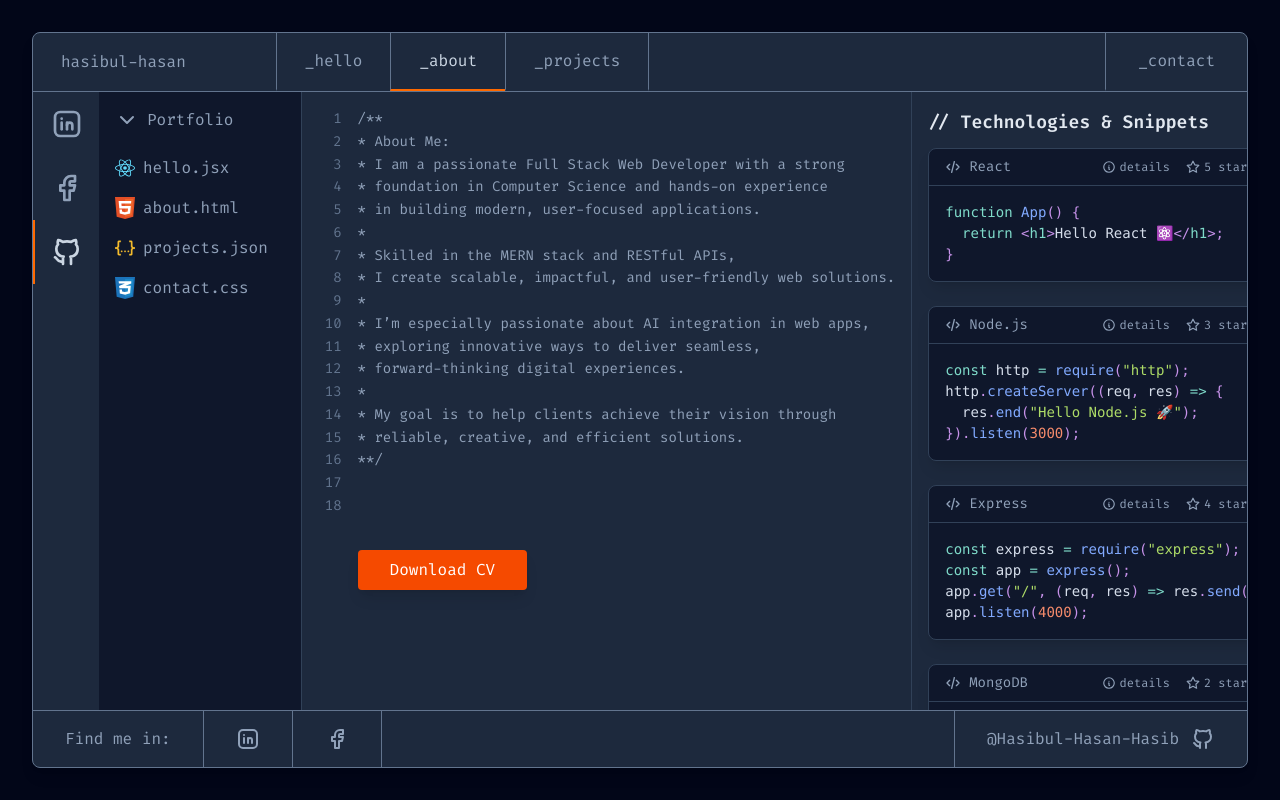
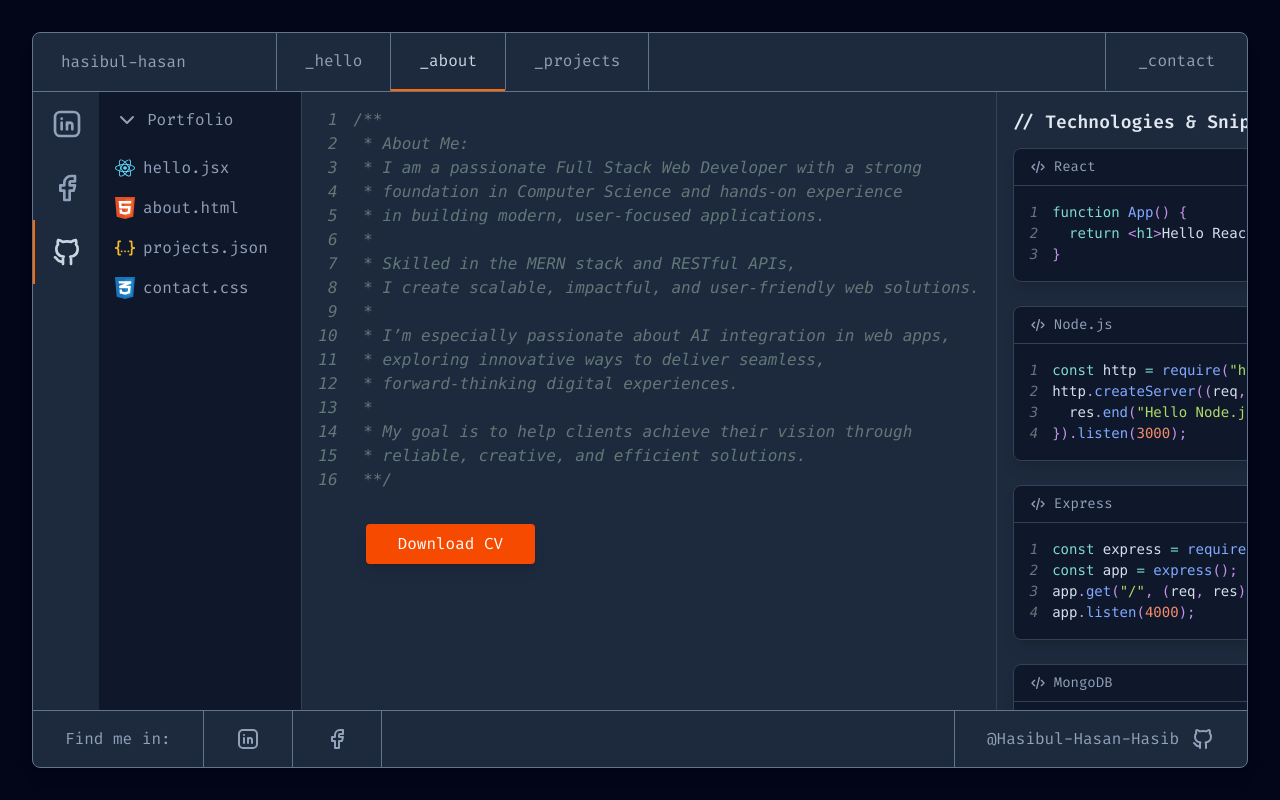
Before and after one commit to Hasibul-Hasan-Hasib/portfolio-v2, a React (Vite) app: page /about in a window 1280 px wide. Built offline with nearby package versions, Linux system fonts and the light colour scheme; a web font is replaced by a local one.

Commit message:
feat: enhance About page with structured 'About Me' section and syntax highlighting; improve readability and presentation

```diff
--- a/src/pages/About.jsx
+++ b/src/pages/About.jsx
@@ -1,3 +1,4 @@
+/*************  ✨ Windsurf Command 🌟  *************/
 import { motion } from "framer-motion";
 import { useState } from "react";
 import { IconCode, IconStar, IconInfoCircle } from "@tabler/icons-react";
@@ -58,6 +59,23 @@ console.log("MongoDB Connected 🍃");`,
     },
 ];
 
+const aboutMe = `/**
+ * About Me:
+ * I am a passionate Full Stack Web Developer with a strong
+ * foundation in Computer Science and hands-on experience
+ * in building modern, user-focused applications.
+ *
+ * Skilled in the MERN stack and RESTful APIs,
+ * I create scalable, impactful, and user-friendly web solutions.
+ *
+ * I’m especially passionate about AI integration in web apps,
+ * exploring innovative ways to deliver seamless,
+ * forward-thinking digital experiences.
+ *
+ * My goal is to help clients achieve their vision through
+ * reliable, creative, and efficient solutions.
+ **/`;
+
 const About = () => {
     const [isDownloading, setIsDownloading] = useState(false);
 
@@ -83,38 +101,19 @@ const About = () => {
                 animate={{ opacity: 1, x: 0 }}
                 transition={{ duration: 0.6, delay: 0.2 }}
             >
-                <div className="w-full text-sm text-slate-300 overflow-auto p-4 leading-relaxed flex flex-col">
-                    {[
-                        <span className="text-slate-400">/**</span>,
-                        <span className="text-slate-400"> * About Me:</span>,
-                        <span className="text-slate-400"> * I am a passionate Full Stack Web Developer with a strong</span>,
-                        <span className="text-slate-400"> * foundation in Computer Science and hands-on experience</span>,
-                        <span className="text-slate-400"> * in building modern, user-focused applications.</span>,
-                        <span className="text-slate-400"> *</span>,
-                        <span className="text-slate-400"> * Skilled in the MERN stack and RESTful APIs,</span>,
-                        <span className="text-slate-400"> * I create scalable, impactful, and user-friendly web solutions.</span>,
-                        <span className="text-slate-400"> *</span>,
-                        <span className="text-slate-400"> * I’m especially passionate about AI integration in web apps,</span>,
-                        <span className="text-slate-400"> * exploring innovative ways to deliver seamless,</span>,
-                        <span className="text-slate-400"> * forward-thinking digital experiences.</span>,
-                        <span className="text-slate-400"> *</span>,
-                        <span className="text-slate-400"> * My goal is to help clients achieve their vision through</span>,
-                        <span className="text-slate-400"> * reliable, creative, and efficient solutions.</span>,
-                        <span className="text-slate-400"> **/</span>,
-                        <span></span>,
-                        <span></span>,
-                    ].map((line, i) => (
-                        <div key={i} className="flex">
-                            {/* Line number */}
-                            <div className="w-10 text-right pr-4 text-slate-500 select-none">
-                                {i + 1}
-                            </div>
-                            {/* Code line */}
-                            <div className="flex-1">{line}</div>
-                        </div>
-                    ))}
-                </div>
-                <div className="py-4 px-14 flex justify-start">
+                <SyntaxHighlighter
+                    showLineNumbers
+                    language="javascript"
+                    style={nightOwl}
+                    customStyle={{
+                        margin: 0,
+                        padding: "1rem",
+                        background: "transparent",
+                    }}
+                >
+                    {aboutMe}
+                </SyntaxHighlighter>
+                <div className="py-4 px-16 flex justify-start">
                     <motion.button
                         className="bg-orange-600 text-white w-fit py-2 px-8 rounded shadow-lg hover:bg-orange-700 transition-colors"
                         whileHover={{ scale: 1.05 }}
@@ -126,8 +125,6 @@ const About = () => {
                     </motion.button>
                 </div>
             </motion.div>
-
-
 
             {/* Code Snippets for Each Technology */}
             <motion.div
@@ -154,6 +151,7 @@ const About = () => {
 
                         {/* Syntax highlighted code */}
                         <SyntaxHighlighter
+                            showLineNumbers
                             language={tech.lang}
                             style={nightOwl}
                             customStyle={{
@@ -173,3 +171,6 @@ const About = () => {
 };
 
 export default About;
+
+
+/*******  a9002972-7492-4975-9969-8e6eb57dd737  *******/
```
